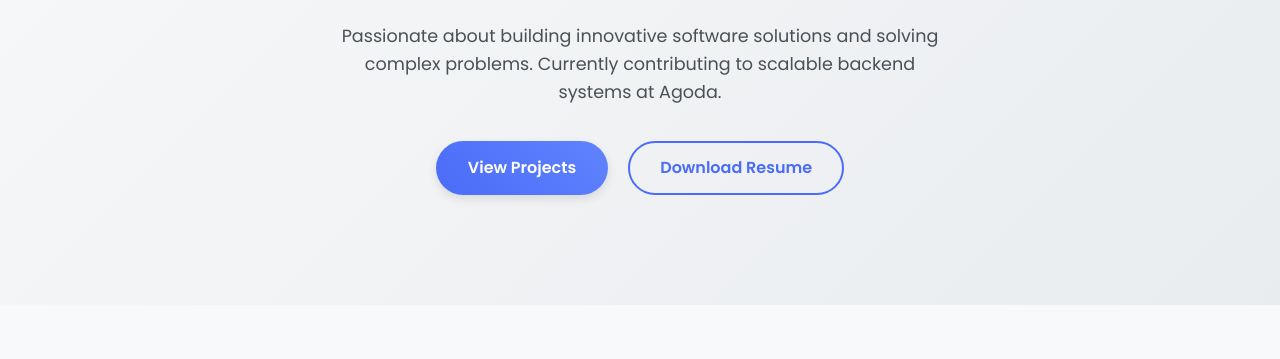
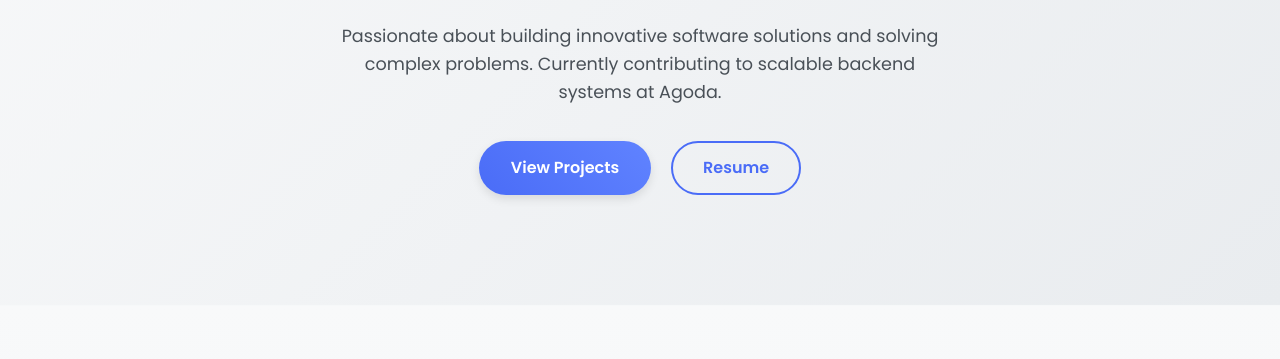
Before and after one commit to ankit7610/MyPortfolio, a plain HTML site: page index.html in a window 1280 px wide. Shown: the part 286-645 px from the top of the page. Drawn offline with Linux system fonts and the light colour scheme.

Commit message:
index.html

```diff
--- a/index.html
+++ b/index.html
@@ -36,7 +36,7 @@
                 <p>Passionate about building innovative software solutions and solving complex problems. Currently contributing to scalable backend systems at Agoda.</p>
                 <div class="cta-buttons">
                     <a href="#projects" class="btn primary">View Projects</a>
-                    <a href="https://drive.google.com/file/d/1KnJ52CGF5szxNgfC-EQHyQ0_hcdl5yP3/view?usp=sharing" target="_blank" class="btn secondary">Download Resume</a>
+                    <a href="https://drive.google.com/file/d/13BO0RGPEFM9ll34CzA-tGTY4DSUPAx5v/view?usp=sharing" target="_blank" class="btn secondary">Resume</a>
                     </div>
             </div>
         </div>
```
